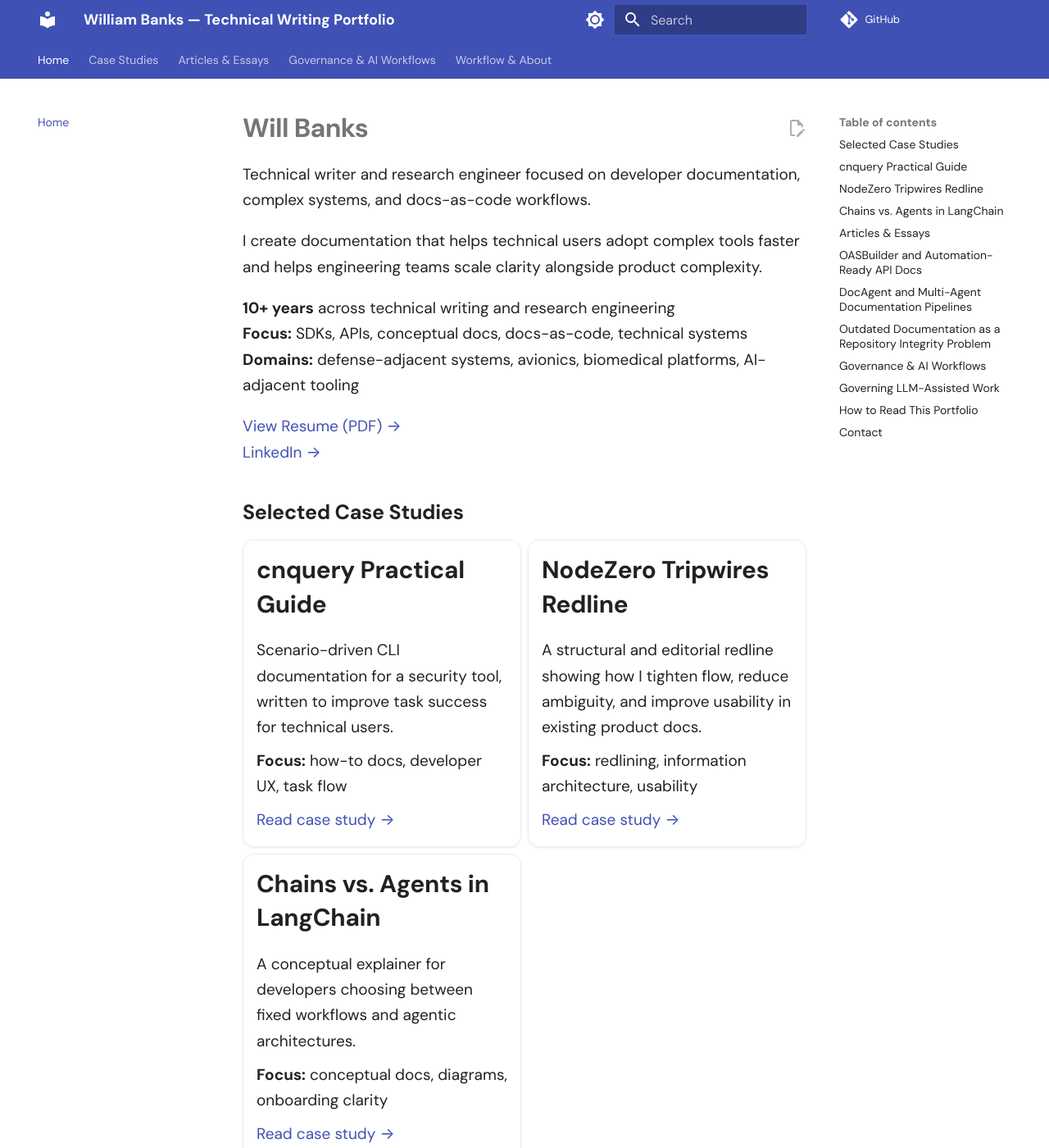
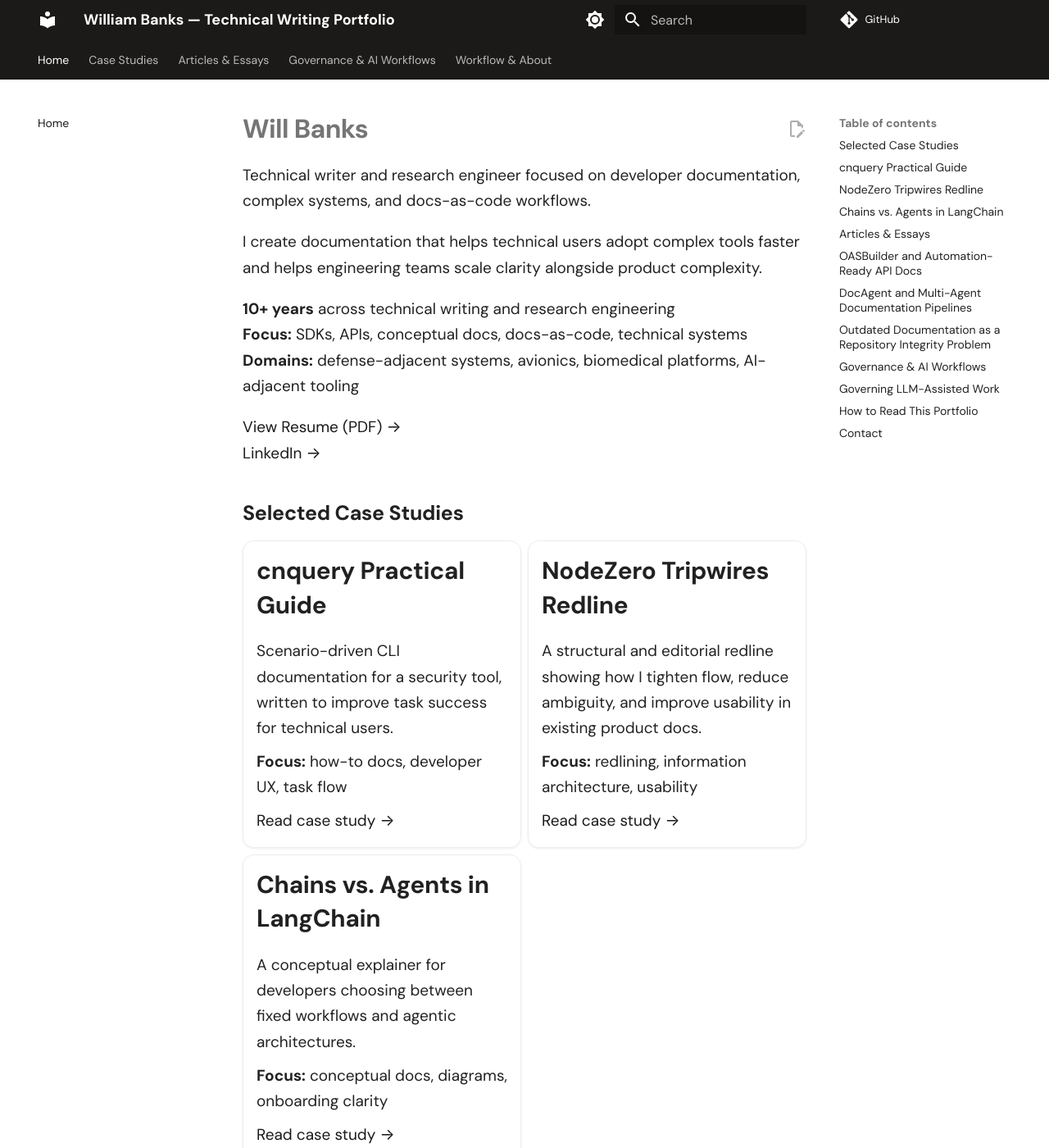
Before and after one commit to bankswe-portfolio/tech-writing-portfolio, an MkDocs documentation site: the page built from docs/index.md, in a window 1280 px wide and 1400 px high. Shown: the whole window at 82% size. Built offline with MkDocs 1.6.1 and Material for MkDocs 9.7.7, drawn with Linux system fonts in a browser that asks for light colours; comment, search, counter and statistics services are not loaded.

Commit message:
Update extra.css

```diff
--- a/docs/stylesheets/extra.css
+++ b/docs/stylesheets/extra.css
@@ -1,3 +1,21 @@
+/* ── Color tokens ── */
+:root {
+  --md-primary-fg-color: #1C1A18;
+  --md-primary-bg-color: #ffffff;
+  --md-primary-fg-color--light: #6B6860;
+  --md-primary-fg-color--dark: #1C1A18;
+  --md-accent-fg-color: #C5A95A;
+  --md-accent-fg-color--transparent: rgba(197, 169, 90, 0.1);
+}
+
+[data-md-color-scheme="slate"] {
+  --md-primary-fg-color: #F0EDE5;
+  --md-accent-fg-color: #C5A95A;
+  --md-default-bg-color: #1C1A18;
+  --md-default-bg-color--light: #252320;
+}
+
+/* ── Typography ── */
 .md-typeset h1 {
   font-weight: 700;
   letter-spacing: -0.02em;
@@ -22,6 +40,7 @@
   margin: 1rem 0 1.25rem;
 }
 
+/* ── Cards ── */
 .md-typeset .grid.cards > ul > li {
   border-radius: 14px;
   box-shadow: 0 1px 3px rgba(0, 0, 0, 0.08);
@@ -33,6 +52,7 @@
   box-shadow: 0 4px 14px rgba(0, 0, 0, 0.12);
 }
 
+/* ── Layout ── */
 .md-typeset hr {
   margin: 2rem 0;
 }
@@ -45,6 +65,16 @@
   margin-top: 1rem;
 }
 
+/* ── Code ── */
 .md-typeset code {
   font-size: 0.85em;
 }
+
+/* ── Nav tabs ── */
+.md-tabs {
+  border-bottom: 1px solid rgba(0, 0, 0, 0.06);
+}
+
+.md-tabs__link--active {
+  border-bottom: 2px solid var(--md-accent-fg-color);
+}
```
